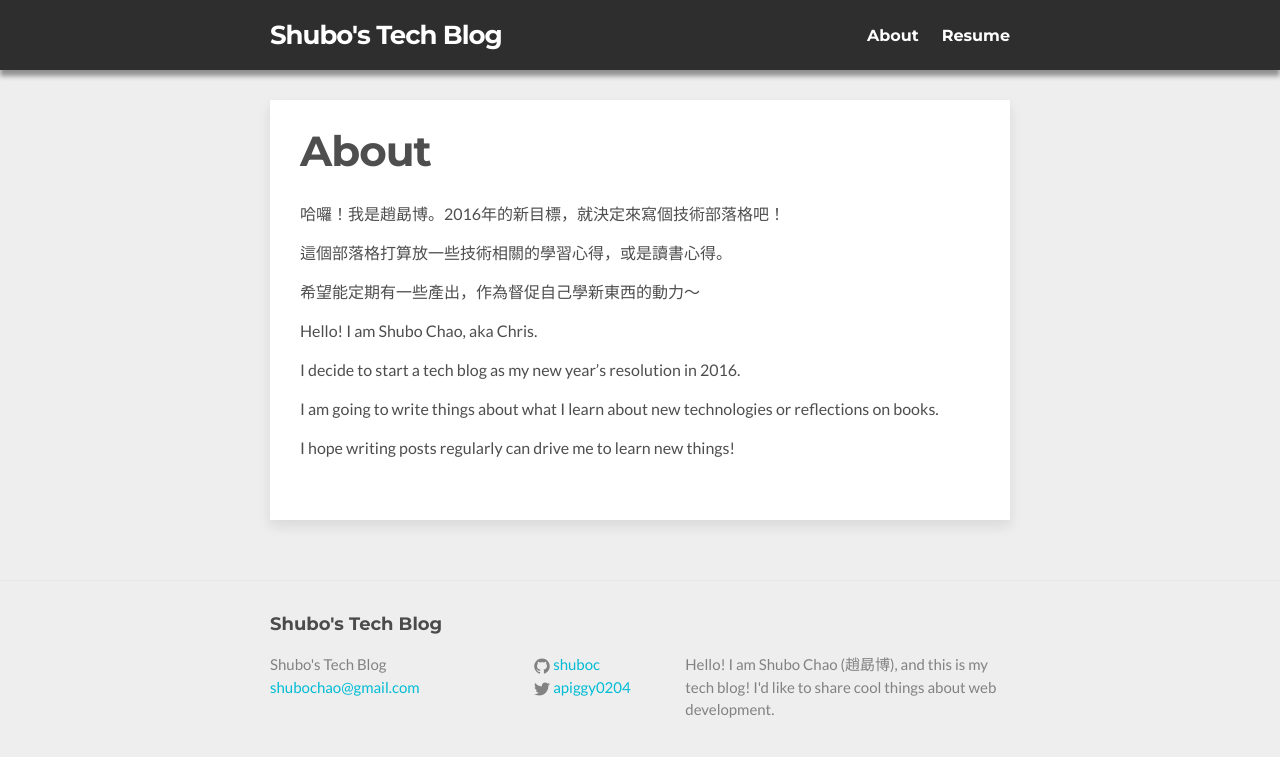
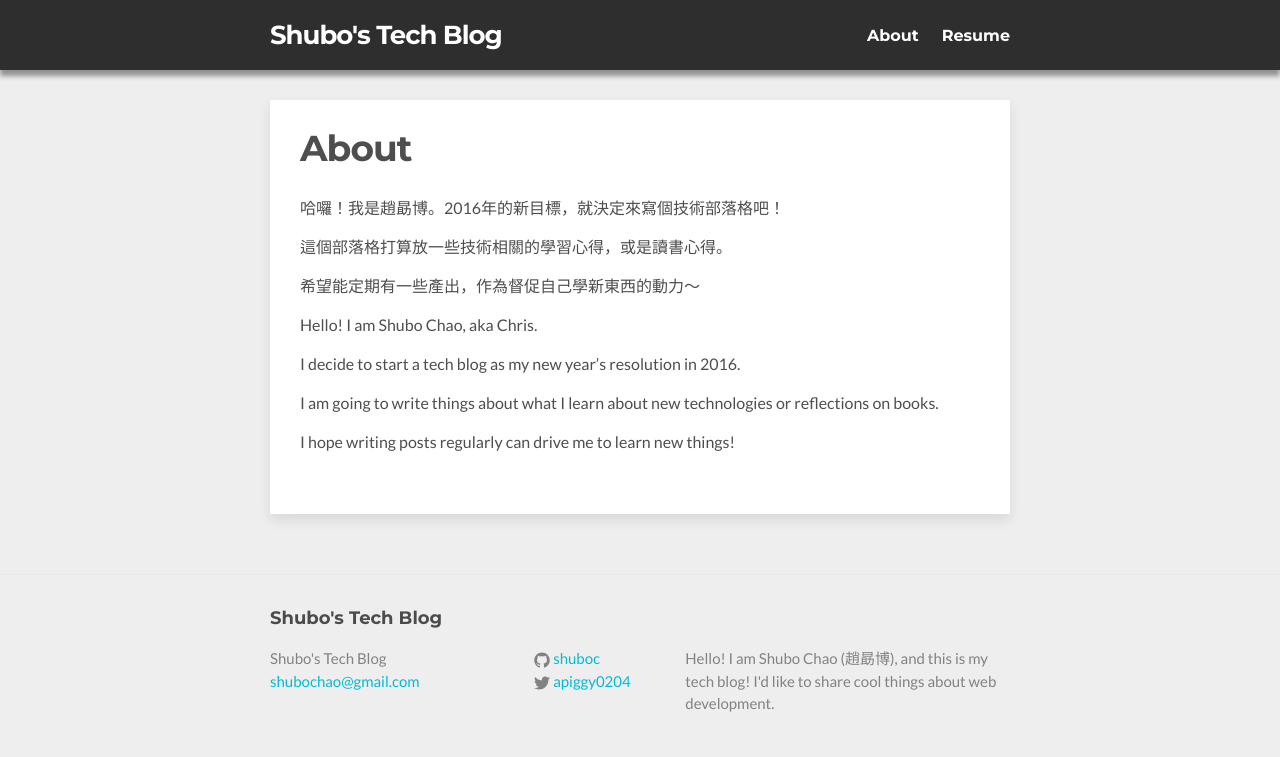
Before and after one commit to shuboc/shuboc.github.io, a Jekyll site: the page built from about.md, in a window 1280 px wide. Shown: the top 757 px of the page. Built offline with Jekyll 4.4.1, drawn with Linux system fonts in a browser that asks for light colours.

```diff
--- a/_sass/_layout.scss
+++ b/_sass/_layout.scss
@@ -214,7 +214,7 @@ $header-height: 70px;
 }
 
 .post-title {
-    font-size: 42px;
+    font-size: 36px;
     letter-spacing: -1px;
     line-height: 1;
 
```
Also changed, not shown: _drafts/2016-03-05-build-your-own-blog-using-jekyll-and-github-pages.md (+1 -1 lines).
